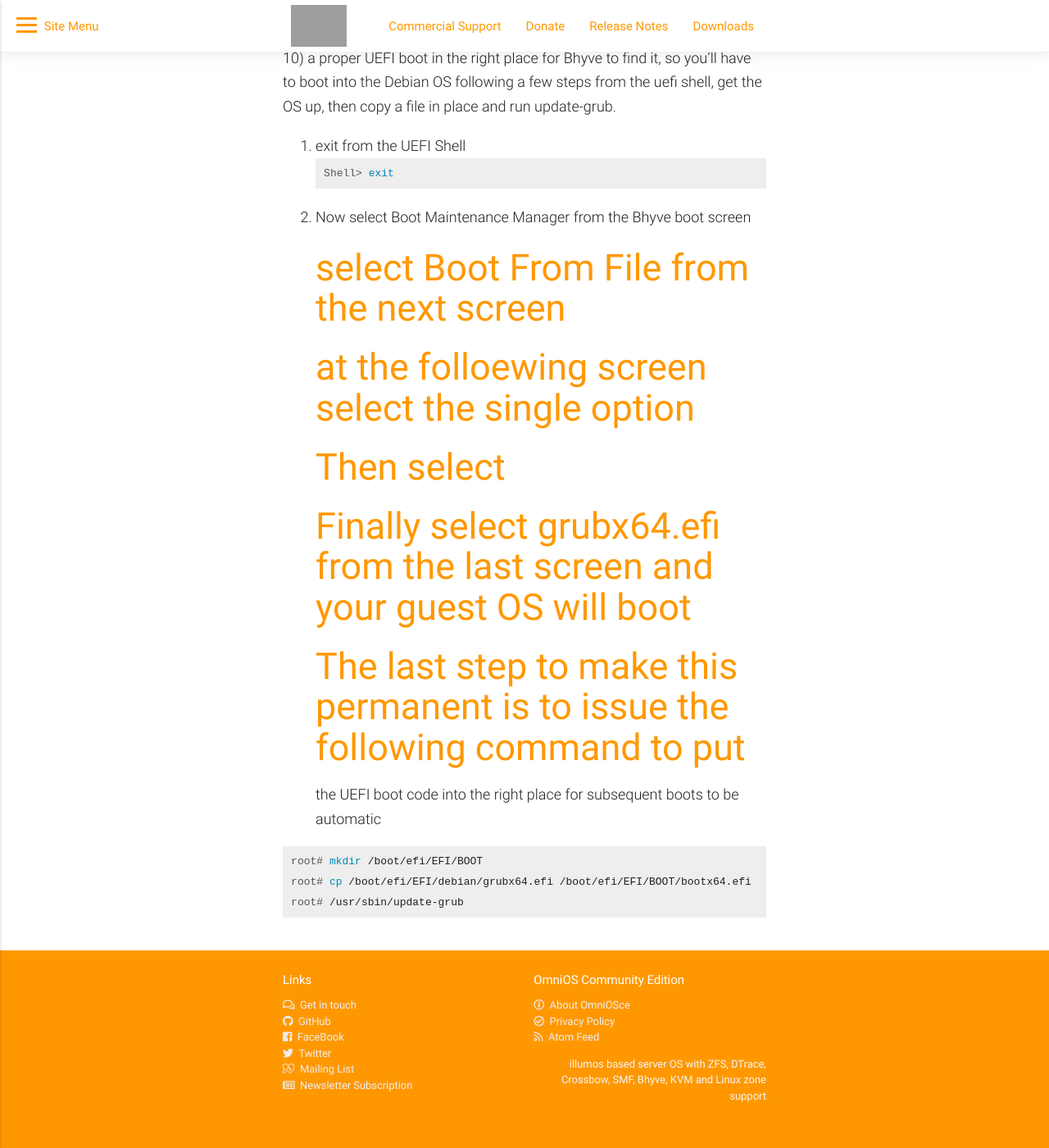
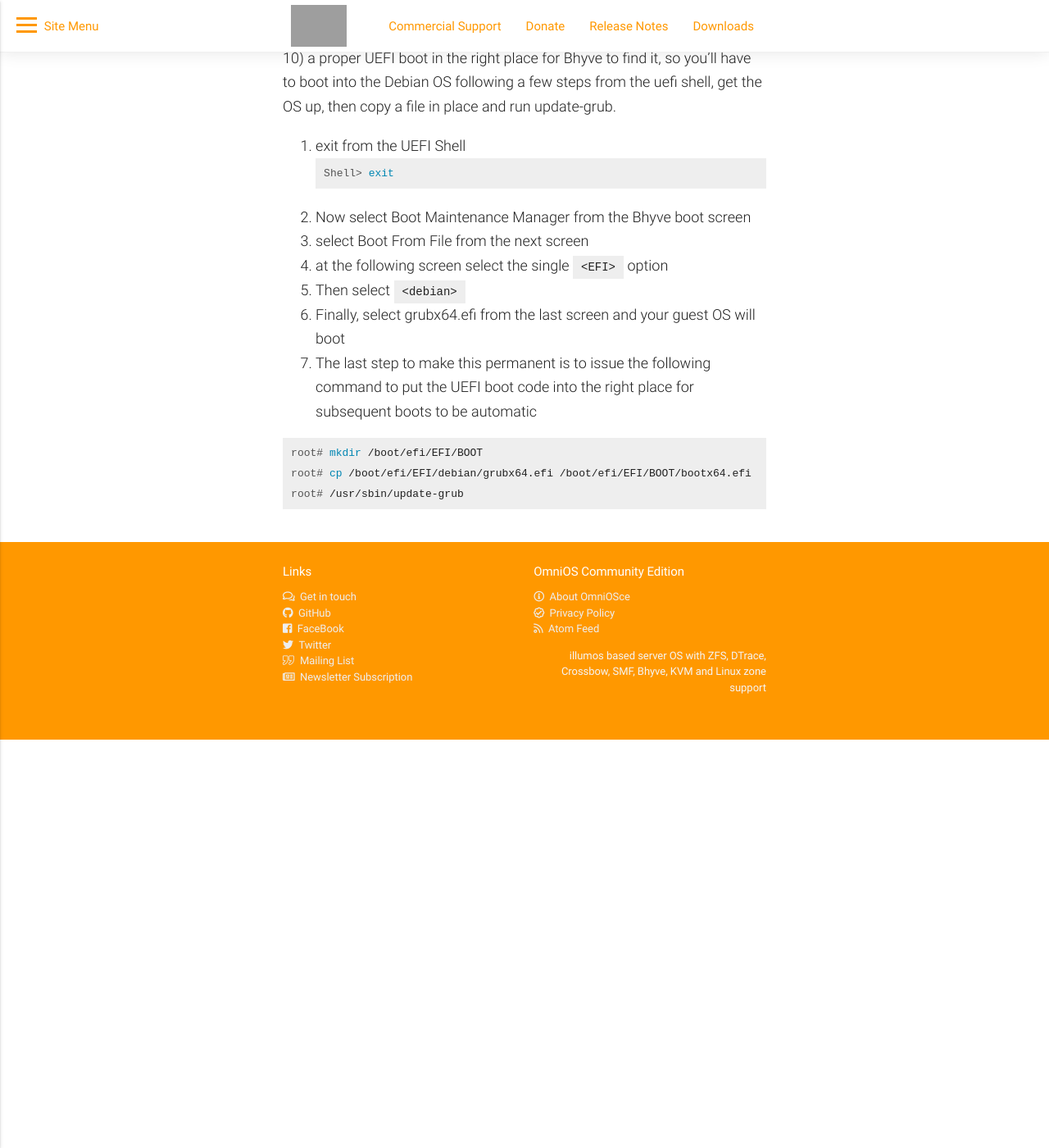
Before and after one commit to omniosorg/omniosorg.github.io, a Jekyll site: the page built from _docs/info/bhyve_kvm_brand.md, in a window 1280 px wide and 1400 px high, scrolled down 4569 px. Shown: the whole window at 82% size. Built offline with Jekyll 4.4.1, drawn with Linux system fonts in a browser that asks for light colours; comment, search, counter and statistics services are not loaded; after the commit the page ends 5471 px from its top, so only the background shows below that; grey boxes are pictures that could not be loaded.

Commit message:
Update _docs/info/bhyve_kvm_brand.md
Co-Authored-By: Tobias Oetiker <tobi@oetiker.ch>

````diff
--- a/_docs/info/bhyve_kvm_brand.md
+++ b/_docs/info/bhyve_kvm_brand.md
@@ -174,11 +174,11 @@
 ```
 
 2.  Now select Boot Maintenance Manager from the Bhyve boot screen
-# select Boot From File from the next screen
-# at the folloewing screen select the single <EFI> option
-# Then select <debian>
-# Finally select grubx64.efi from the last screen and your guest OS will boot
-# The last step to make this permanent is to issue the following command to put
+3. select Boot From File from the next screen
+4. at the following screen select the single `<EFI>` option
+5. Then select `<debian>`
+6. Finally, select grubx64.efi from the last screen and your guest OS will boot
+7. The last step to make this permanent is to issue the following command to put
 the UEFI boot code into the right place for subsequent boots to be automatic
 
 ```terminal
````
